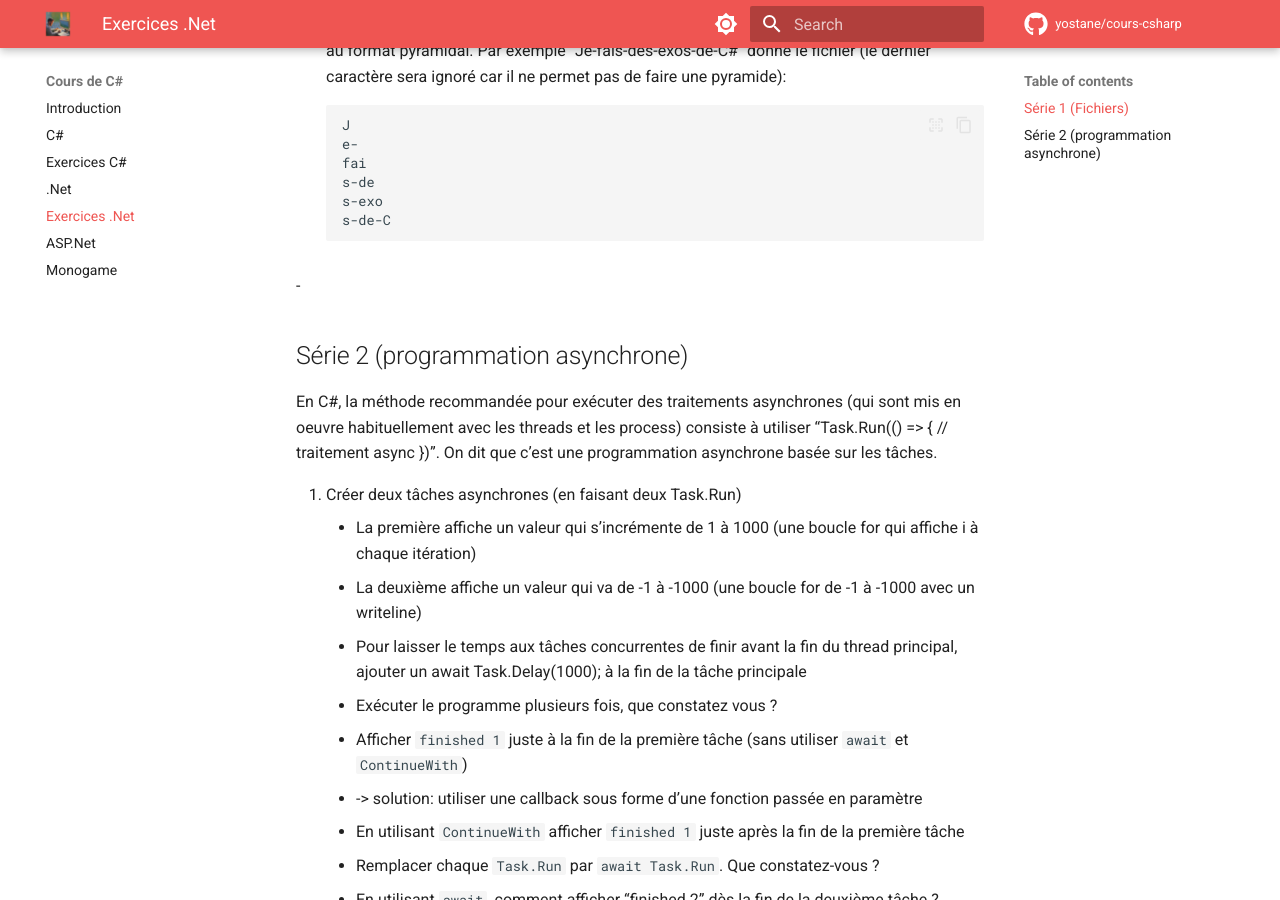
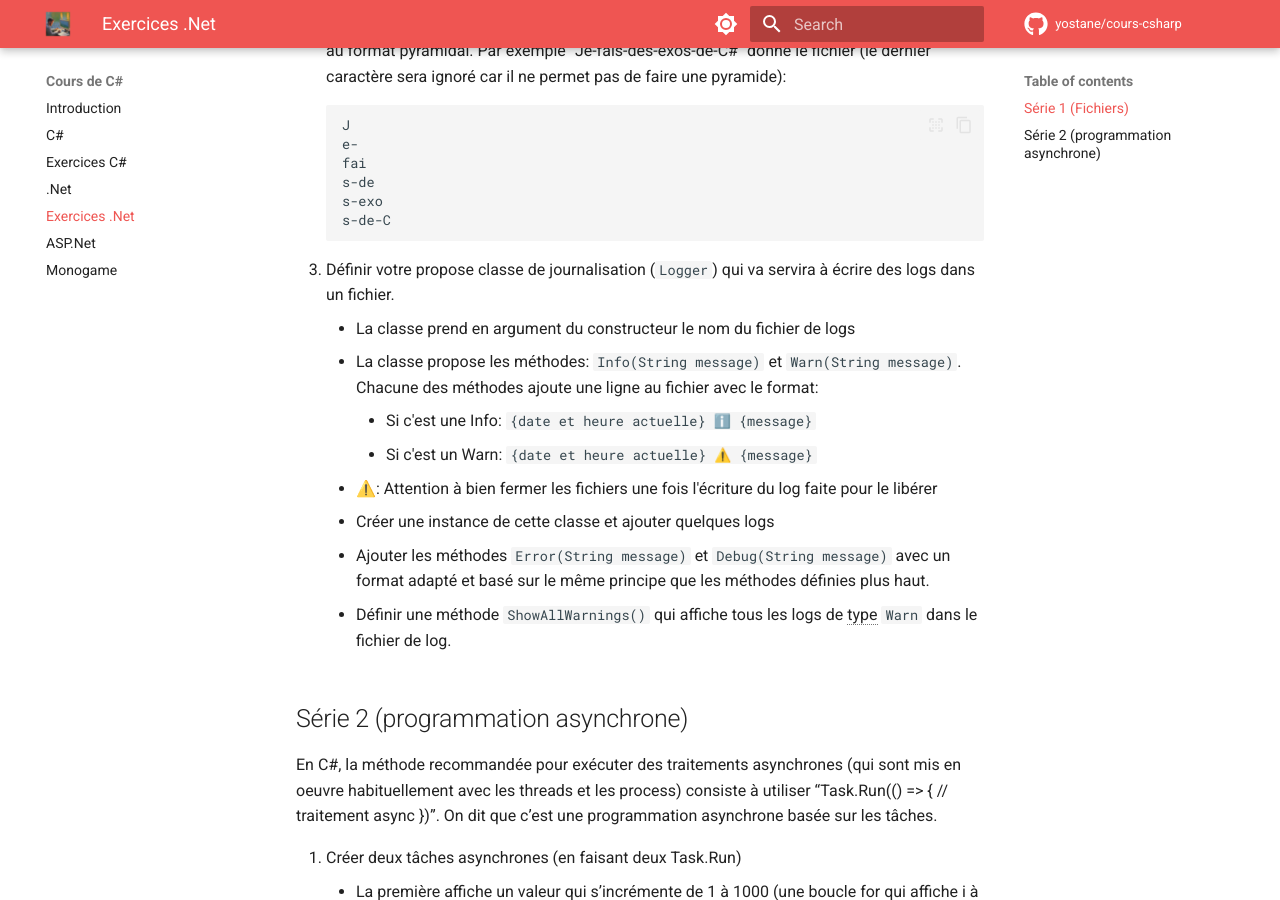
Before and after one commit to yostane/cours-csharp, an MkDocs documentation site: the page built from docs/dotnet-exercices.md, in a window 1280 px wide and 900 px high, scrolled down 647 px. Built offline with MkDocs 1.6.1 and Material for MkDocs 9.7.7, drawn with Linux system fonts in a browser that asks for light colours; comment, search, counter and statistics services are not loaded.

Commit message:
Add exercice

````diff
--- a/docs/dotnet-exercices.md
+++ b/docs/dotnet-exercices.md
@@ -24,7 +24,15 @@
     s-de-C
     ```
 
--
+1. Définir votre propose classe de journalisation (`Logger`) qui va servira à écrire des logs dans un fichier.
+    - La classe prend en argument du constructeur le nom du fichier de logs
+    - La classe propose les méthodes: `Info(String message)` et `Warn(String message)`. Chacune des méthodes ajoute une ligne au fichier avec le format:
+        - Si c'est une Info: `{date et heure actuelle} ℹ️ {message}`
+        - Si c'est un Warn: `{date et heure actuelle} ⚠️ {message}`
+    - ⚠️: Attention à bien fermer les fichiers une fois l'écriture du log faite pour le libérer
+    - Créer une instance de cette classe et ajouter quelques logs
+    - Ajouter les méthodes `Error(String message)` et `Debug(String message)` avec un format adapté et basé sur le même principe que les méthodes définies plus haut.
+    - Définir une méthode `ShowAllWarnings()` qui affiche tous les logs de type `Warn` dans le fichier de log.
 
 ## Série 2 (programmation asynchrone)
 
````
Also changed, not shown: other parts of docs/dotnet-exercices.md (+2 -2 lines), docs/dotnet.md (+1 -1 lines).
